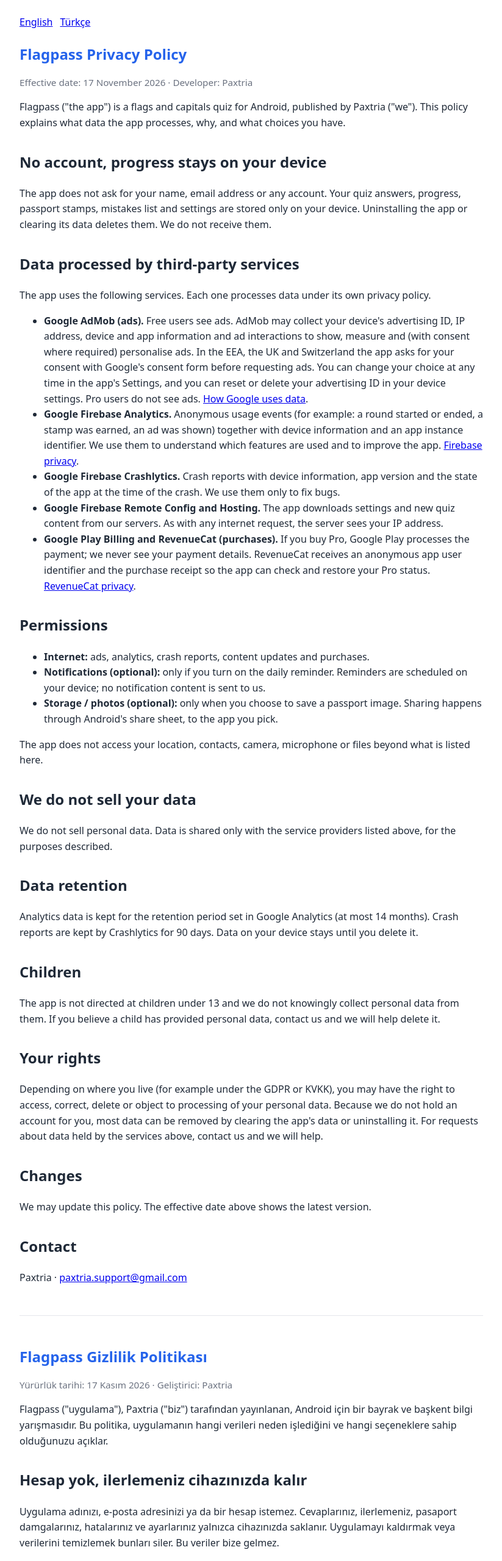
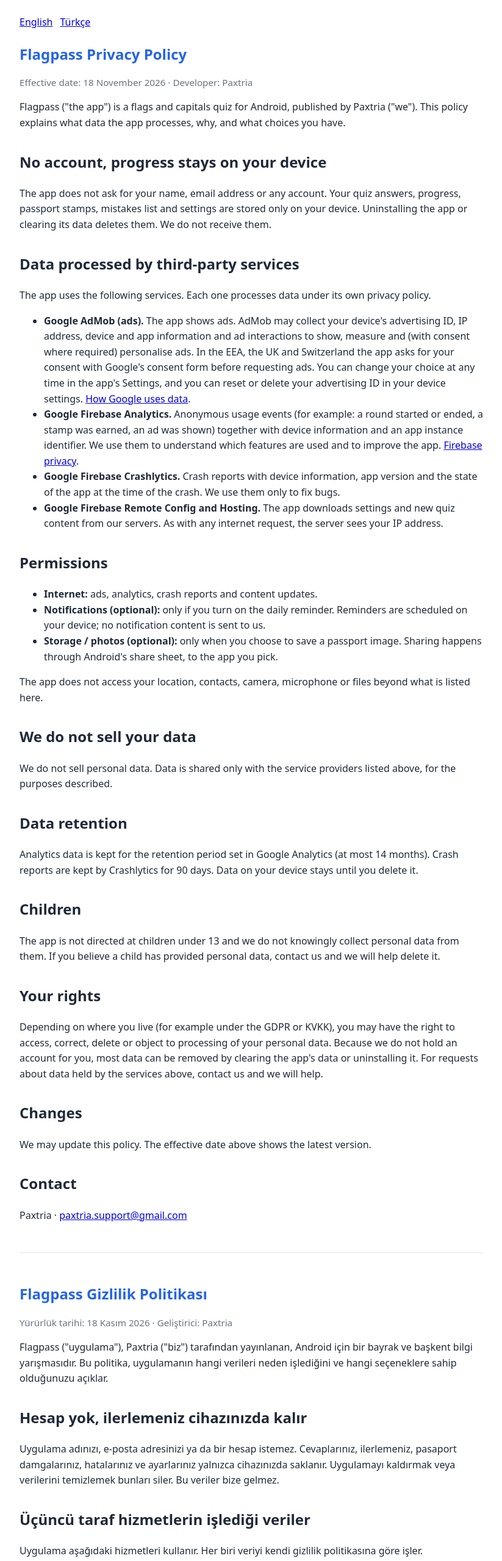
Before and after one commit to paxtriasupport/paxtriasupport.github.io, a plain HTML site: page flagpass/privacy/index.html in a window 1280 px wide. Shown: the top 2560 px of the page at 61% size, without its empty margins (228-1051 px from the left). Drawn offline with Linux system fonts and the light colour scheme.

Commit message:
Flagpass v1 privacy policy: no in-app purchases

```diff
--- a/flagpass/privacy/index.html
+++ b/flagpass/privacy/index.html
@@ -19,7 +19,7 @@
 
 <section id="en">
 <h1>Flagpass Privacy Policy</h1>
-<p class="meta">Effective date: 17 November 2026 · Developer: Paxtria</p>
+<p class="meta">Effective date: 18 November 2026 · Developer: Paxtria</p>
 
 <p>Flagpass ("the app") is a flags and capitals quiz for Android, published by Paxtria ("we"). This policy explains what data the app processes, why, and what choices you have.</p>
 
@@ -29,16 +29,15 @@
 <h2>Data processed by third-party services</h2>
 <p>The app uses the following services. Each one processes data under its own privacy policy.</p>
 <ul>
-  <li><strong>Google AdMob (ads).</strong> Free users see ads. AdMob may collect your device's advertising ID, IP address, device and app information and ad interactions to show, measure and (with consent where required) personalise ads. In the EEA, the UK and Switzerland the app asks for your consent with Google's consent form before requesting ads. You can change your choice at any time in the app's Settings, and you can reset or delete your advertising ID in your device settings. Pro users do not see ads. <a href="https://policies.google.com/technologies/partner-sites">How Google uses data</a>.</li>
+  <li><strong>Google AdMob (ads).</strong> The app shows ads. AdMob may collect your device's advertising ID, IP address, device and app information and ad interactions to show, measure and (with consent where required) personalise ads. In the EEA, the UK and Switzerland the app asks for your consent with Google's consent form before requesting ads. You can change your choice at any time in the app's Settings, and you can reset or delete your advertising ID in your device settings. <a href="https://policies.google.com/technologies/partner-sites">How Google uses data</a>.</li>
   <li><strong>Google Firebase Analytics.</strong> Anonymous usage events (for example: a round started or ended, a stamp was earned, an ad was shown) together with device information and an app instance identifier. We use them to understand which features are used and to improve the app. <a href="https://firebase.google.com/support/privacy">Firebase privacy</a>.</li>
   <li><strong>Google Firebase Crashlytics.</strong> Crash reports with device information, app version and the state of the app at the time of the crash. We use them only to fix bugs.</li>
   <li><strong>Google Firebase Remote Config and Hosting.</strong> The app downloads settings and new quiz content from our servers. As with any internet request, the server sees your IP address.</li>
-  <li><strong>Google Play Billing and RevenueCat (purchases).</strong> If you buy Pro, Google Play processes the payment; we never see your payment details. RevenueCat receives an anonymous app user identifier and the purchase receipt so the app can check and restore your Pro status. <a href="https://www.revenuecat.com/privacy">RevenueCat privacy</a>.</li>
 </ul>
 
 <h2>Permissions</h2>
 <ul>
-  <li><strong>Internet:</strong> ads, analytics, crash reports, content updates and purchases.</li>
+  <li><strong>Internet:</strong> ads, analytics, crash reports and content updates.</li>
   <li><strong>Notifications (optional):</strong> only if you turn on the daily reminder. Reminders are scheduled on your device; no notification content is sent to us.</li>
   <li><strong>Storage / photos (optional):</strong> only when you choose to save a passport image. Sharing happens through Android's share sheet, to the app you pick.</li>
 </ul>
@@ -67,7 +66,7 @@
 
 <section id="tr" lang="tr">
 <h1>Flagpass Gizlilik Politikası</h1>
-<p class="meta">Yürürlük tarihi: 17 Kasım 2026 · Geliştirici: Paxtria</p>
+<p class="meta">Yürürlük tarihi: 18 Kasım 2026 · Geliştirici: Paxtria</p>
 
 <p>Flagpass ("uygulama"), Paxtria ("biz") tarafından yayınlanan, Android için bir bayrak ve başkent bilgi yarışmasıdır. Bu politika, uygulamanın hangi verileri neden işlediğini ve hangi seçeneklere sahip olduğunuzu açıklar.</p>
 
@@ -77,16 +76,15 @@
 <h2>Üçüncü taraf hizmetlerin işlediği veriler</h2>
 <p>Uygulama aşağıdaki hizmetleri kullanır. Her biri veriyi kendi gizlilik politikasına göre işler.</p>
 <ul>
-  <li><strong>Google AdMob (reklam).</strong> Ücretsiz kullanıcılar reklam görür. AdMob; reklam göstermek, ölçmek ve (gerekli yerlerde izninizle) kişiselleştirmek için cihazınızın reklam kimliğini, IP adresinizi, cihaz ve uygulama bilgilerini ve reklam etkileşimlerini toplayabilir. AEA, Birleşik Krallık ve İsviçre'de uygulama, reklam istemeden önce Google'ın izin formuyla onayınızı alır. Seçiminizi istediğiniz zaman uygulamanın Ayarlar ekranından değiştirebilir, reklam kimliğinizi cihaz ayarlarından sıfırlayabilir veya silebilirsiniz. Pro kullanıcılar reklam görmez. <a href="https://policies.google.com/technologies/partner-sites">Google verileri nasıl kullanır</a>.</li>
+  <li><strong>Google AdMob (reklam).</strong> Uygulama reklam gösterir. AdMob; reklam göstermek, ölçmek ve (gerekli yerlerde izninizle) kişiselleştirmek için cihazınızın reklam kimliğini, IP adresinizi, cihaz ve uygulama bilgilerini ve reklam etkileşimlerini toplayabilir. AEA, Birleşik Krallık ve İsviçre'de uygulama, reklam istemeden önce Google'ın izin formuyla onayınızı alır. Seçiminizi istediğiniz zaman uygulamanın Ayarlar ekranından değiştirebilir, reklam kimliğinizi cihaz ayarlarından sıfırlayabilir veya silebilirsiniz. <a href="https://policies.google.com/technologies/partner-sites">Google verileri nasıl kullanır</a>.</li>
   <li><strong>Google Firebase Analytics.</strong> Anonim kullanım olayları (ör. tur başladı/bitti, damga kazanıldı, reklam gösterildi), cihaz bilgileri ve bir uygulama örneği kimliği. Hangi özelliklerin kullanıldığını anlamak ve uygulamayı geliştirmek için kullanılır.</li>
   <li><strong>Google Firebase Crashlytics.</strong> Cihaz bilgisi, uygulama sürümü ve çökme anındaki uygulama durumunu içeren çökme raporları. Yalnızca hataları düzeltmek için kullanılır.</li>
   <li><strong>Google Firebase Remote Config ve Hosting.</strong> Uygulama ayarları ve yeni soru içeriğini sunucularımızdan indirir. Her internet isteğinde olduğu gibi sunucu IP adresinizi görür.</li>
-  <li><strong>Google Play Faturalandırma ve RevenueCat (satın alma).</strong> Pro satın alırsanız ödemeyi Google Play işler; ödeme bilgilerinizi hiçbir zaman görmeyiz. RevenueCat, Pro durumunuzu doğrulamak ve geri yüklemek için anonim bir kullanıcı kimliği ve satın alma makbuzunu alır.</li>
 </ul>
 
 <h2>İzinler</h2>
 <ul>
-  <li><strong>İnternet:</strong> reklam, analitik, çökme raporları, içerik güncellemeleri ve satın almalar.</li>
+  <li><strong>İnternet:</strong> reklam, analitik, çökme raporları ve içerik güncellemeleri.</li>
   <li><strong>Bildirimler (isteğe bağlı):</strong> yalnızca günlük hatırlatıcıyı açarsanız. Hatırlatıcılar cihazınızda planlanır; bize bir şey gönderilmez.</li>
   <li><strong>Depolama / fotoğraflar (isteğe bağlı):</strong> yalnızca pasaport görselini kaydetmeyi seçtiğinizde. Paylaşım, Android'in paylaşım menüsünden seçtiğiniz uygulamaya yapılır.</li>
 </ul>
```
